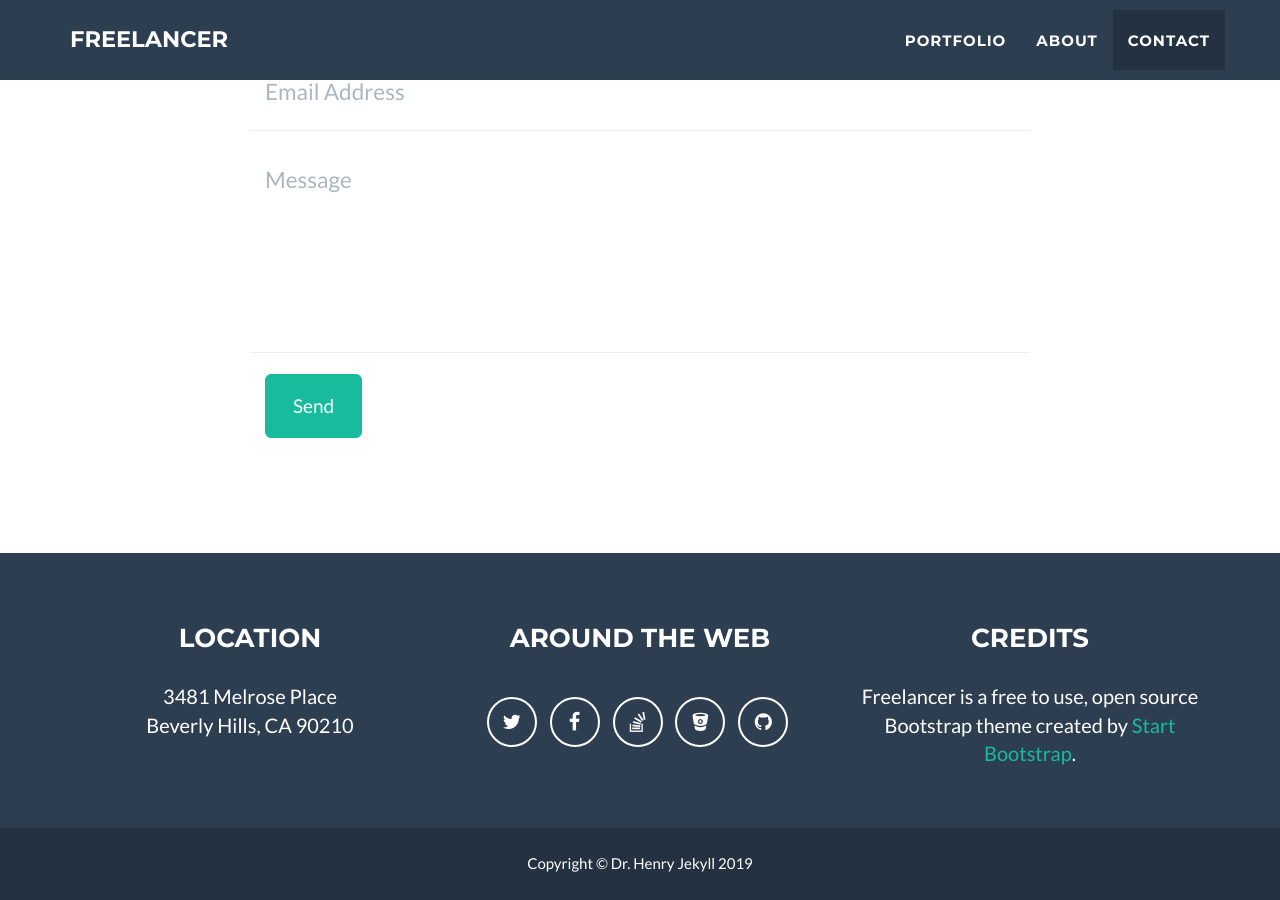
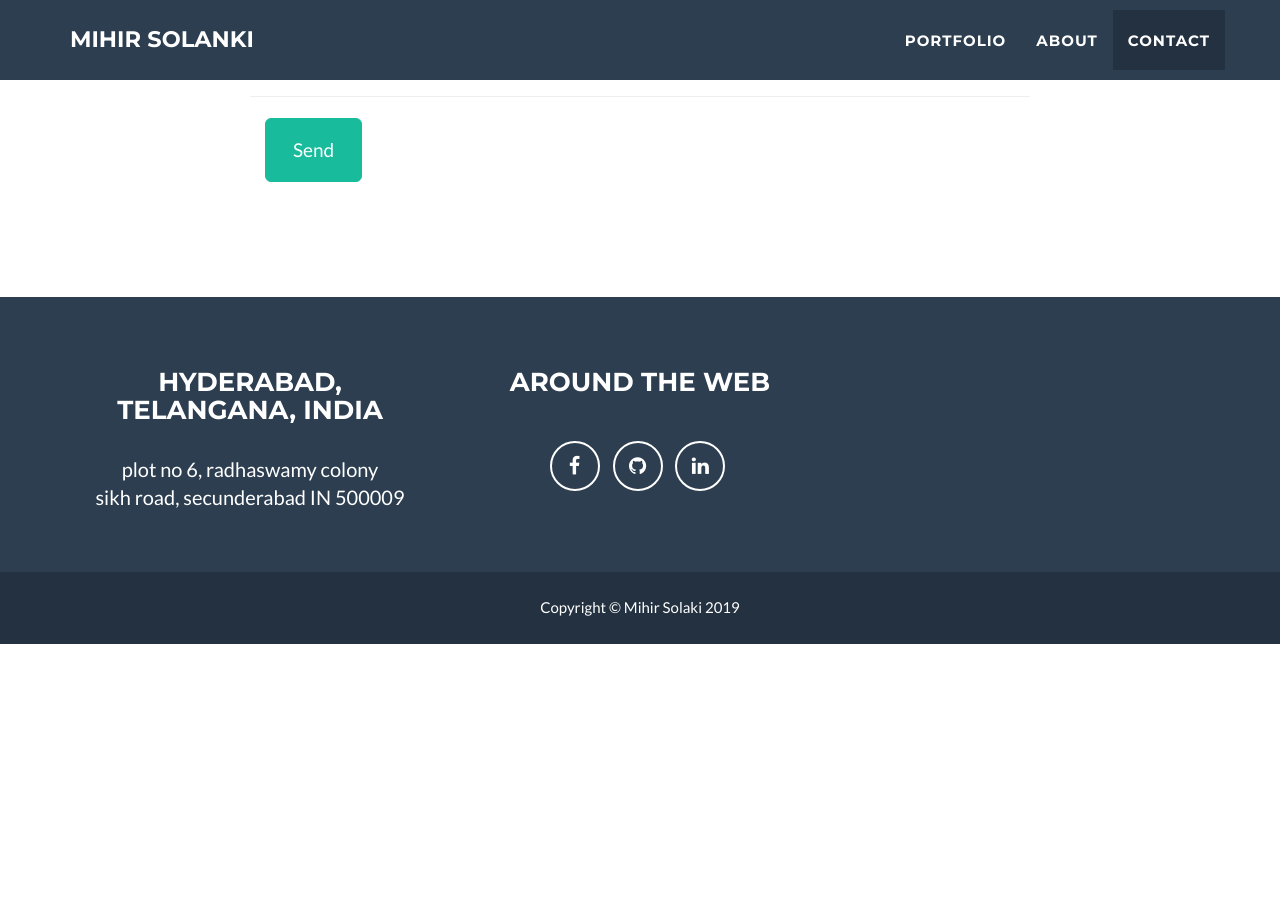
Before and after one commit to Arishtanemi2/Arishtanemi2.github.io, a Jekyll site: the page built from index.html, in a window 1280 px wide and 900 px high, scrolled down 2485 px. Built offline with Jekyll 4.4.1, drawn with Linux system fonts in a browser that asks for light colours; after the commit the page ends 3129 px from its top, so only the background shows below that; some of the changed text lies outside the part shown.

Commit message:
updated config.yml
Added profile info and photo

```diff
--- a/_config.yml
+++ b/_config.yml
@@ -1,11 +1,11 @@
 # Site settings
-title: Freelancer
-email: your-email@domain.com
-url: https://example.github.io
-description: "Write an awesome description for your new site here. You can edit this line in _config.yml. It will appear in your document head meta (for Google search results) and in your feed.xml site description."
+title: Mihir Solanki
+email: solankimihir7744@gmail.com
+url: https://mihirsolanki.me
+description: "Hello, I am Mihir Solanki"
 keywords: "your keywords, separated by commas"
-skills: "Web Developer - Graphic Artist - User Experience Designer"
-meta_author: LastName FirstName
+skills: "Student - Game Developer - AR/VR Developer - Machine Learning Enthusiast"
+meta_author: Solanki Mihir
 
 # Google webmaster tools
 google_verify:
@@ -32,31 +32,33 @@
 
 # Footer settings
 footer:
-  copyright: Dr. Henry Jekyll
-  location: Location
+  copyright: Mihir Solaki
+  location: Hyderabad, Telangana, India
   social: Around the Web
-  credits: Credits
+  #credits: Credits
 
 # Social networks usernames (many more available: google-plus, flickr, dribbble, pinterest, instagram, tumblr, linkedin, etc.)
 social:
-  - title: twitter
-    url: http://twitter.com/jekyllrb
+  #- title: twitter
+   # url: http://twitter.com/jekyllrb
   - title: facebook
     url:
-  - title: stack-overflow
-    url: http://stackoverflow.com/questions/tagged/jekyll
-  - title: bitbucket
-    url: http://bitbucket.org/jekyll
+ # - title: stack-overflow
+  #  url: http://stackoverflow.com/questions/tagged/jekyll
+ # - title: bitbucket
+ #   url: http://bitbucket.org/jekyll
   - title: github
-    url: http://github.com/jekyll
+    url: http://github.com/arishtanemi2
+  - title: linkedin
+    url: www.linkedin.com/in/mihirsolanki2
 
 # Postal address (add as many lines as necessary)
 address:
-  - line: 3481 Melrose Place
-  - line: Beverly Hills, CA 90210
+  - line: plot no 6, radhaswamy colony
+  - line: sikh road, secunderabad IN 500009
 
 # Credits content
-credits: 'Freelancer is a free to use, open source Bootstrap theme created by <a href="http://startbootstrap.com">Start Bootstrap</a>.'
+#credits: 'Freelancer is a free to use, open source Bootstrap theme created by <a href="http://startbootstrap.com">Start Bootstrap</a>.'
 
 # Build settings
 markdown: kramdown
```
Also changed, not shown: img/profile.jpg (added), img/profile.png (deleted).
